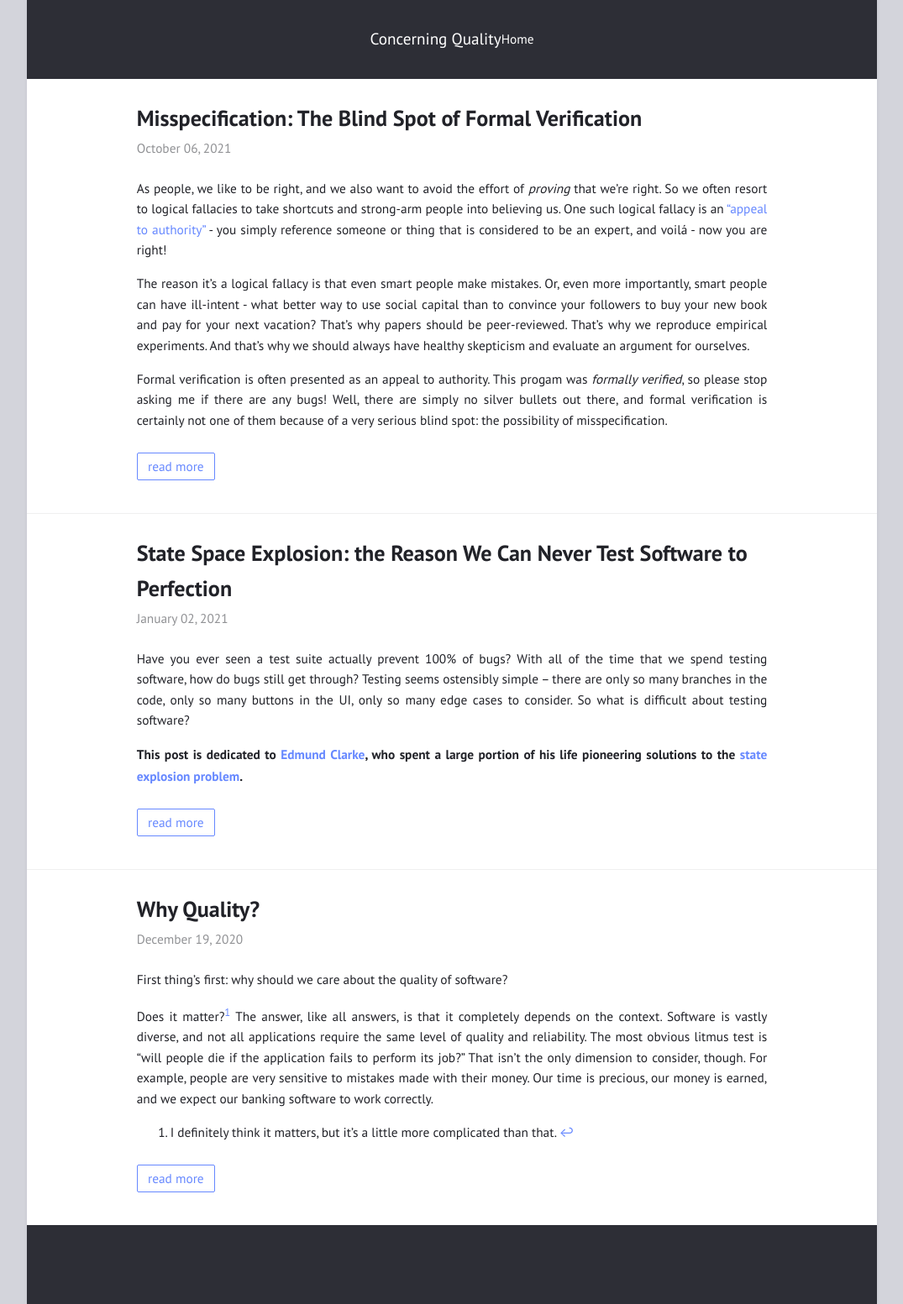
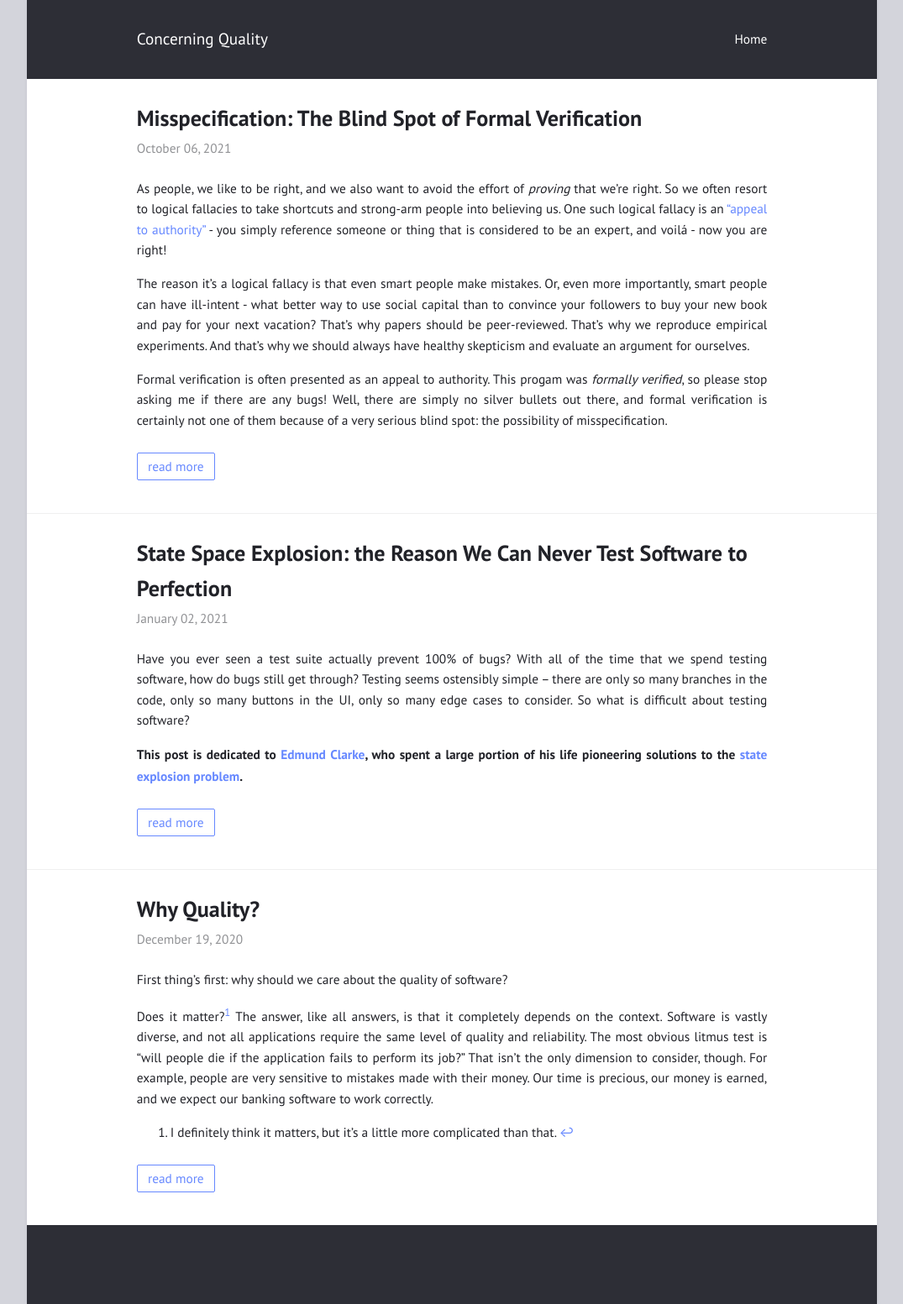
Before and after one commit to amw-zero/concerning_quality, a Jekyll site: the page built from index.html, in a window 1280 px wide. Shown: the whole page at 84% size, without its empty margins (102-1177 px from the left). Built offline with Jekyll 4.4.1, drawn with Linux system fonts in a browser that asks for light colours.

Commit message:
Fix header style

```diff
--- a/_sass/layout.sass
+++ b/_sass/layout.sass
@@ -5,7 +5,13 @@ body
 article
   flex-grow: 1
 
-body > header, body > footer
+body > header
+  display: flex
+  flex-wrap: wrap
+  align-items: center
+  justify-content: space-between
+
+body > footer
   display: flex
   flex-wrap: wrap
   align-items: center
```
